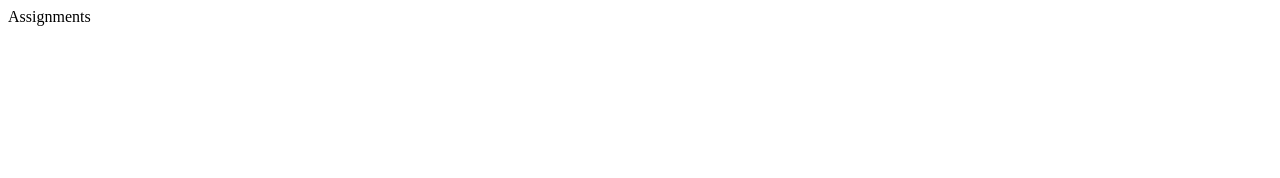
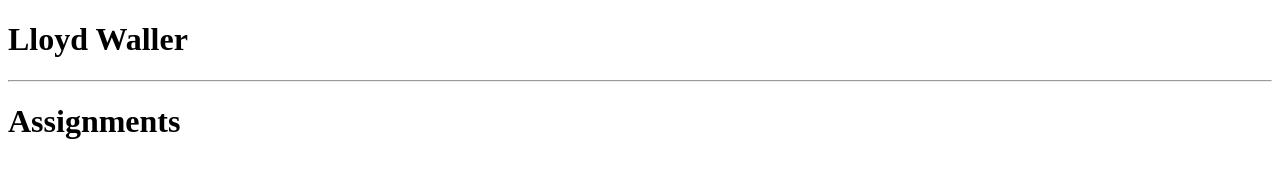
Before and after one commit to lwaller322/CIM111, a plain HTML site: page Homework/index.html in a window 1280 px wide. Drawn offline with Linux system fonts and the light colour scheme.

Commit message:
Updated homework formatting

```diff
--- a/Homework/index.html
+++ b/Homework/index.html
@@ -6,6 +6,11 @@
   </head>
 
 <body>
-  Assignments
+
+  <h1> Lloyd Waller </h1>
+
+  <hr>
+
+  <h1> Assignments </h1>
 </body>
 </html>
```
